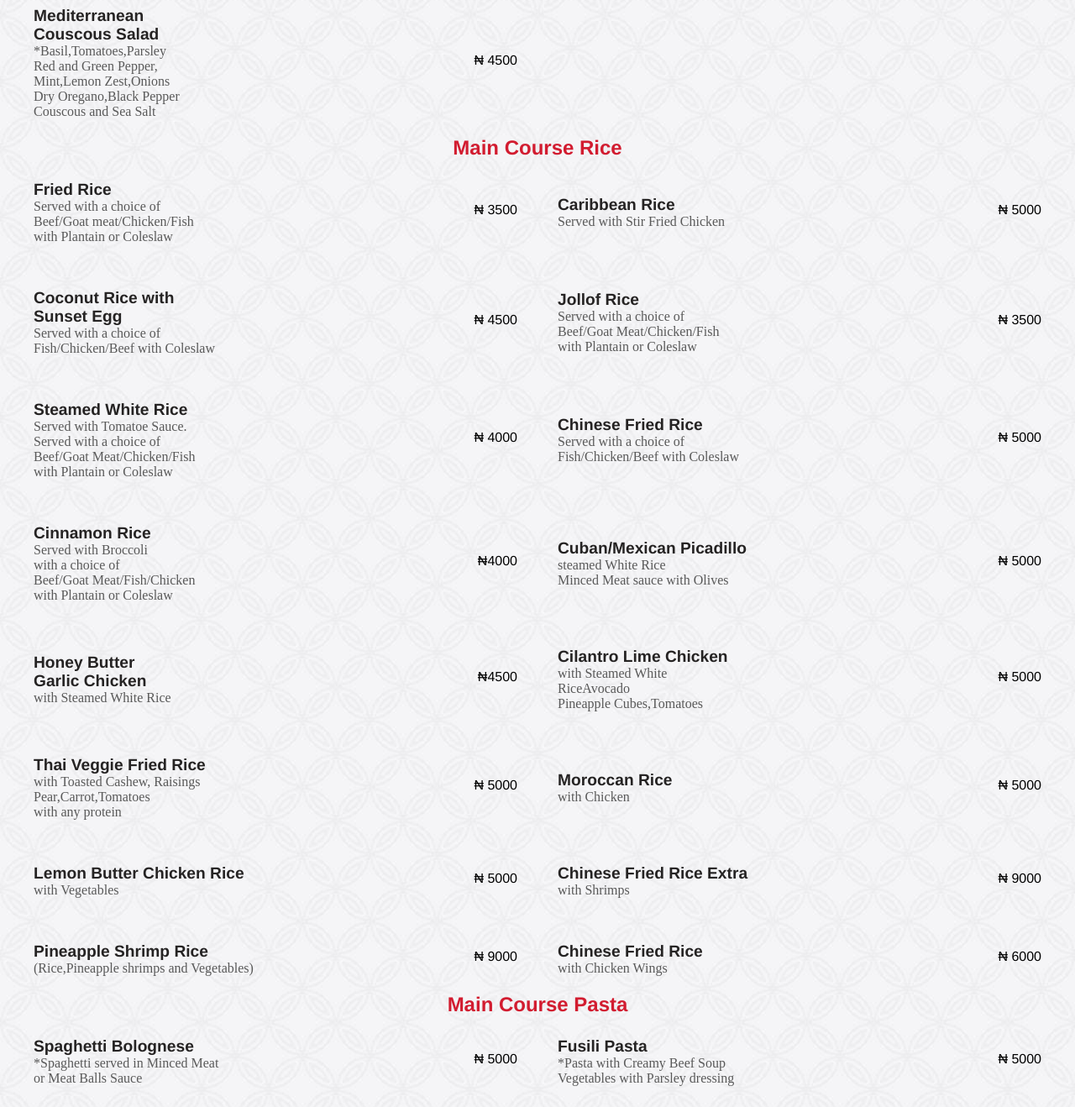
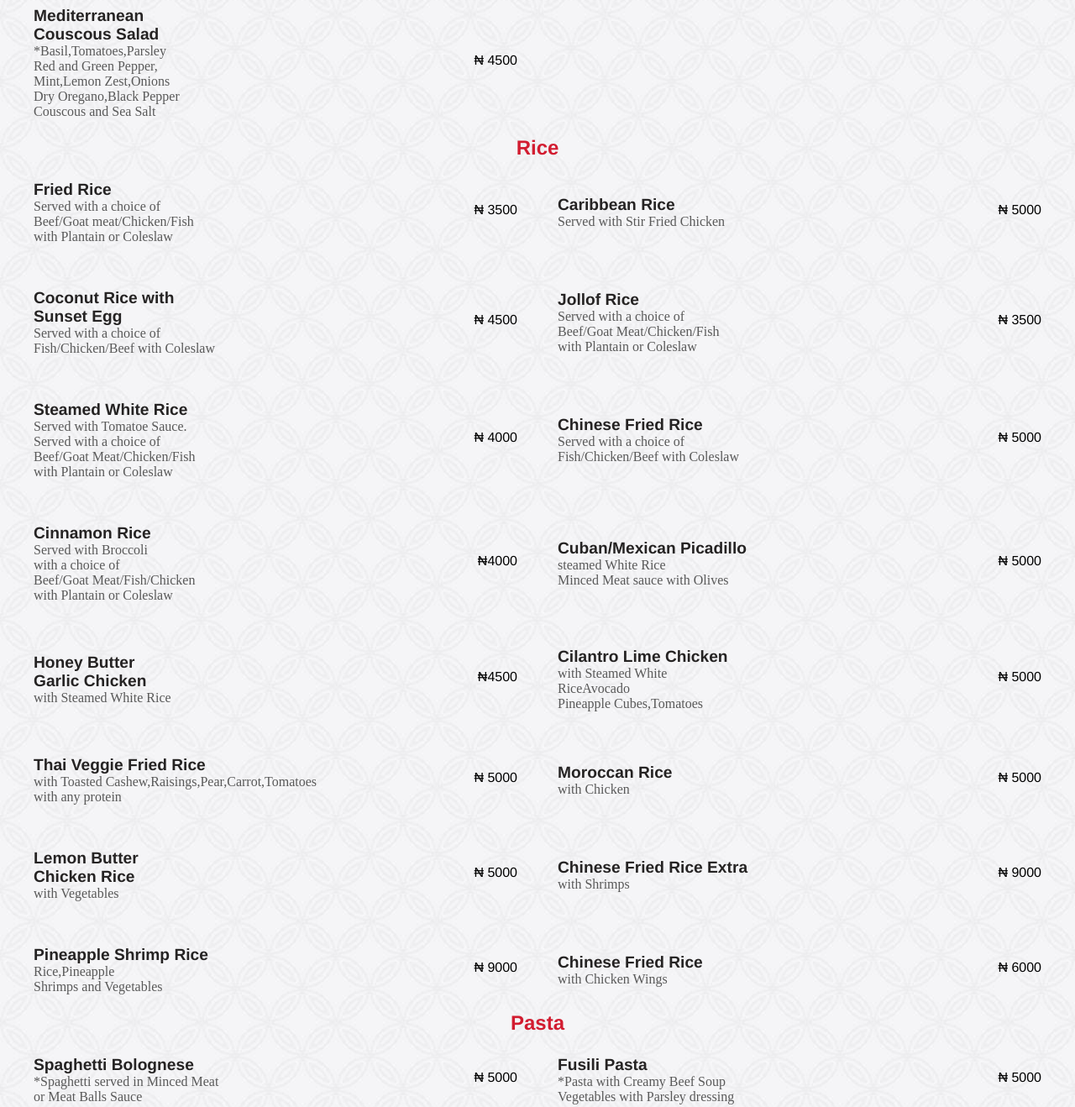
Before and after one commit to ozi-sadiq-kasai/CBEMENU, a plain HTML site: page index.html in a window 1280 px wide. Shown: the part 1071-2389 px from the top of the page at 84% size. Drawn offline with nearby package versions, Linux system fonts and the light colour scheme.

Commit message:
modified files

```diff
--- a/index.html
+++ b/index.html
@@ -163,7 +163,7 @@
       </div>
     </div>
     <!-- Main Rice -->
-    <h2 class="head-center">Main Course Rice</h2>
+    <h2 class="head-center">Rice</h2>
     <div class="grid">
       <div class="flex">
         <div>
@@ -241,7 +241,7 @@
       <div class="flex">
         <div>
           <h4>Thai Veggie Fried Rice</h4>
-          <p>with Toasted Cashew, Raisings<br>Pear,Carrot,Tomatoes<br>with any protein</p>
+          <p>with Toasted Cashew,Raisings,Pear,Carrot,Tomatoes<br>with any protein</p>
         </div>
         <span>&#8358; 5000</span>
       </div>
@@ -254,7 +254,7 @@
       </div>
       <div class="flex">
         <div>
-          <h4>Lemon Butter Chicken Rice</h4>
+          <h4>Lemon Butter<br>Chicken Rice</h4>
           <p>with Vegetables</p>
         </div>
         <span>&#8358; 5000</span>
@@ -269,7 +269,7 @@
       <div class="flex">
         <div>
           <h4>Pineapple Shrimp Rice</h4>
-          <p>(Rice,Pineapple shrimps and Vegetables)</p>
+          <p>Rice,Pineapple<br>Shrimps and Vegetables</p>
         </div>
         <span>&#8358; 9000</span>
       </div>
@@ -284,7 +284,7 @@
 
     <!-- Pasta -->
 
-    <h2 class="head-center">Main Course Pasta</h2>
+    <h2 class="head-center">Pasta</h2>
     <div class="grid">
       <div class="flex">
         <div>
@@ -302,7 +302,7 @@
       </div>
       <div class="flex">
         <div>
-          <h4>Spaghetti Bolognese Extra</h4>
+          <h4>Spaghetti Bolognese<br>Extra</h4>
           <p>*Spaghetti served in Minced Meat <br>or Meat Balls Sauce and Shrimps</p>
         </div>
         <span>&#8358; 9000</span>
```
